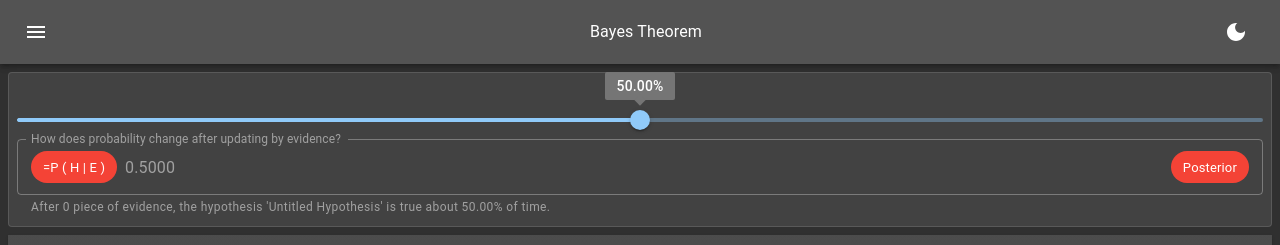
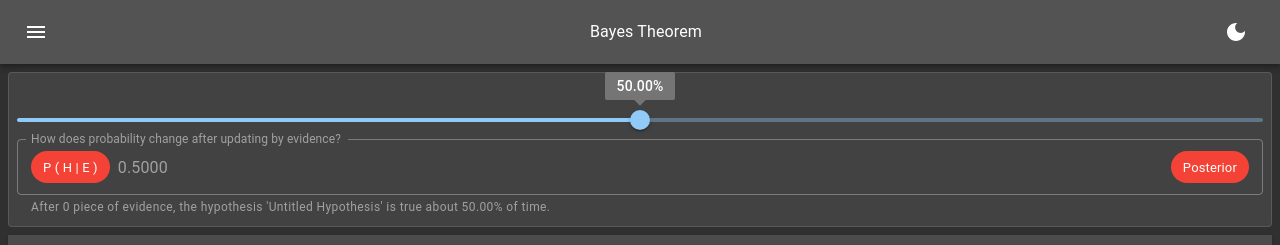
Before and after one commit to quantumsnowball/bayes-domain, a Next.js app: page / in a window 1280 px wide. Shown: the top 245 px of the page. Built offline with nearby package versions, Linux system fonts and the light colour scheme.

Commit message:
fix: typo

```diff
--- a/components/Pages/Home/HypothesisCard/PosteriorShow.tsx
+++ b/components/Pages/Home/HypothesisCard/PosteriorShow.tsx
@@ -1,13 +1,7 @@
-import {
-  Chip,
-  InputAdornment,
-  Paper,
-  Slider,
-  TextField,
-} from "@mui/material"
+import { Paper, } from "@mui/material"
 import { useSelector } from "react-redux"
 import { RootState } from "../../../../redux/store"
-import { NormalSlider, ProbSlider } from "../share/Slider"
+import { NormalSlider } from "../share/Slider"
 import { NormalTextField } from "../share/TextField"
 
 
@@ -23,18 +17,14 @@ function PosteriorShow({ posteriorLocal }: PosteriorShowProps) {
     <Paper
       elevation={1}
       variant='outlined'
-      sx={{
-        m: 1,
-        p: 1, pt: 4,
-        bgcolor: posteriorLocal > 1 ? 'red' : null
-      }}>
+      sx={{ m: 1, p: 1, pt: 4, bgcolor: posteriorLocal > 1 ? 'red' : null }}>
       <NormalSlider value={posteriorLocal} />
       <NormalTextField
         disabled
         label='How does probability change after updating by evidence?'
         helperText={`After ${evidence.length} piece${evidence.length > 1 ? "s" : ""} of evidence, `
           + `the hypothesis '${title}' is true about ${(posteriorLocal * 100).toFixed(2)}% of time.`}
-        startChipProps={{ label: '=P ( H | E ) ', variant: 'filled', color: 'error' }}
+        startChipProps={{ label: ' P ( H | E ) ', variant: 'filled', color: 'error' }}
         endChipProps={{ label: 'Posterior', variant: 'filled', color: 'error' }}
         value={posteriorLocal.toFixed(4)}
       />
```
